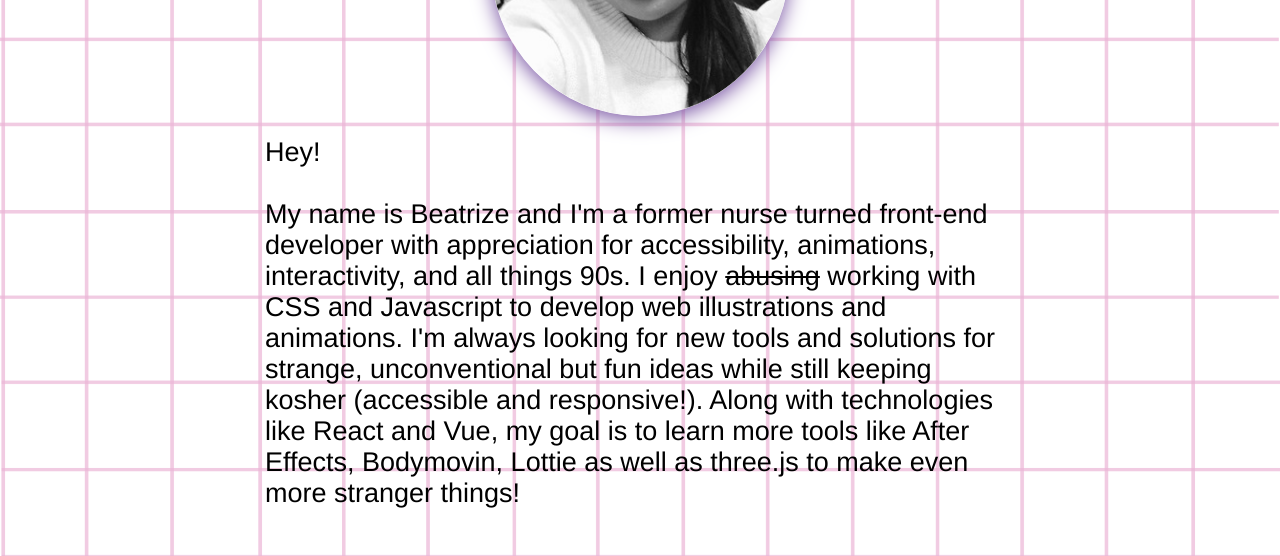
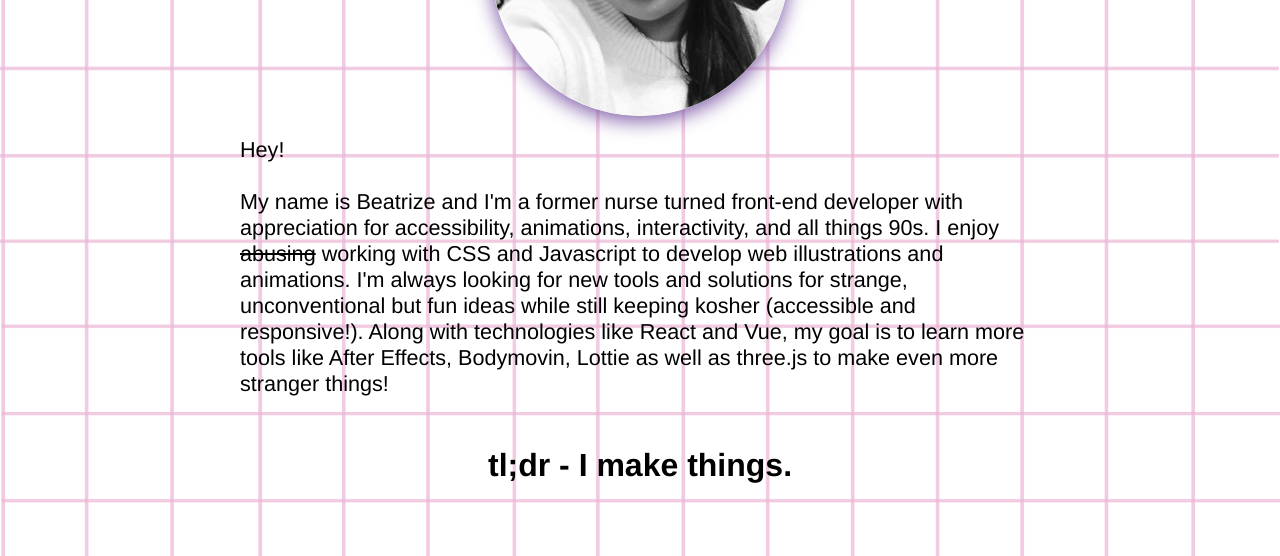
Before and after one commit to beatrizeagustin/beatrizeagustin.github.io, a plain HTML site: page index.html in a window 1280 px wide. Shown: the part 1080-1636 px from the top of the page. Drawn offline with Linux system fonts and the light colour scheme; files whose address does not match are found by name.

Commit message:
css edits

```diff
--- a/main.css
+++ b/main.css
@@ -183,9 +183,8 @@ main {
 .about__text {
     display: block;
     font-weight: 400;
-    font-size: 1.5em;
+    font-size: 1.2em;
     text-align: ;
-    width: 750px;
     margin: 0 auto;
 }
 
```
